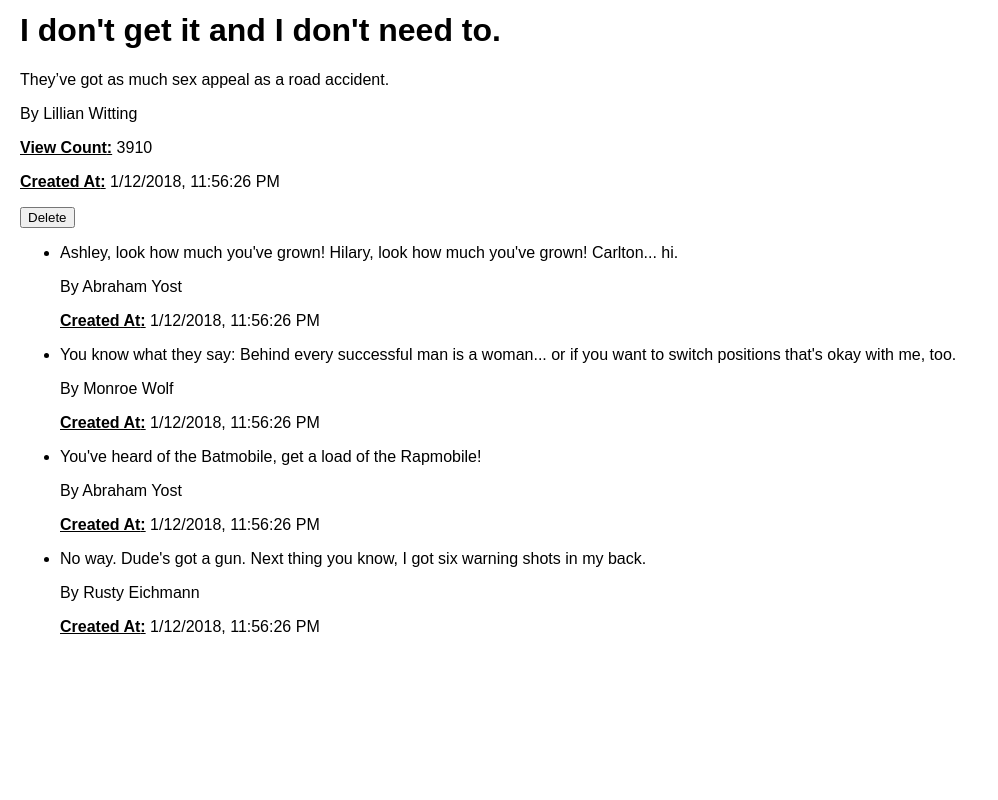
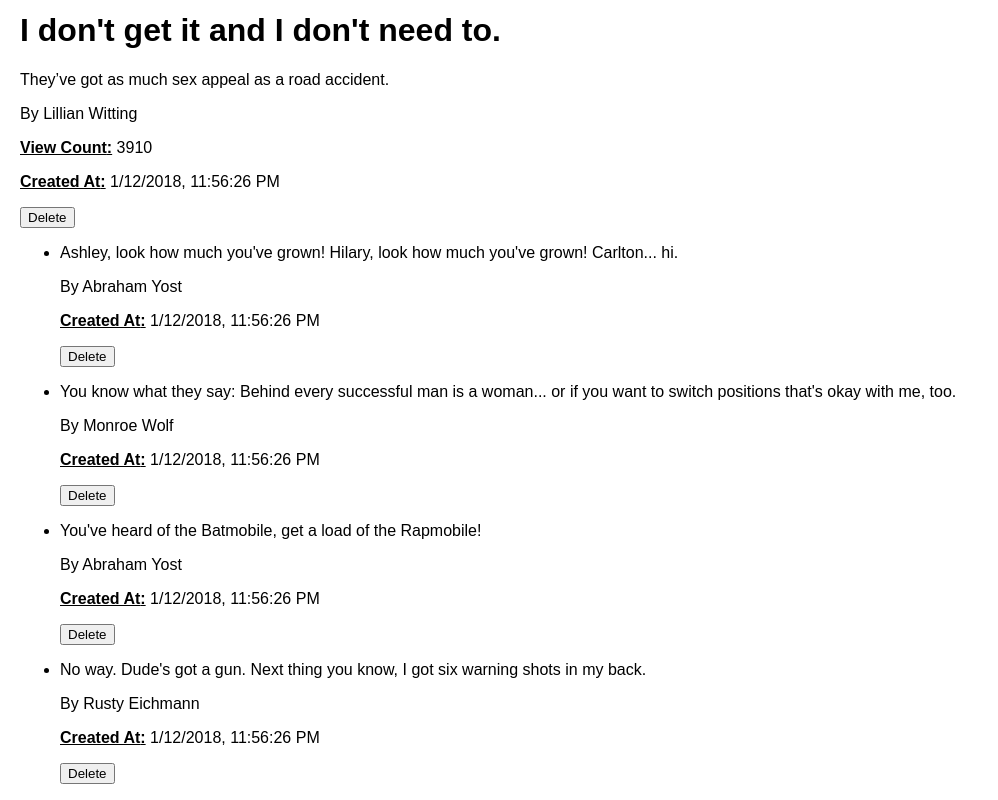
Before and after one commit to CodeCoreYVR/awesome-answers-react-apr-2018, a React (Create React App) app: page / in a window 1280 px wide. Shown: the part 905-1705 px from the top of the page, without its empty margins (0-998 px from the left). Before the commit the page ends 1557 px from the top, so only its background shows below. Built offline with nearby package versions, Linux system fonts and the light colour scheme.

Commit message:
Add demo for Delete an Answer

```diff
--- a/src/components/AnswerDetails.js
+++ b/src/components/AnswerDetails.js
@@ -2,6 +2,8 @@ import React from "react";
 import Field from "./Field";
 
 function AnswerDetails(props) {
+  const { onDeleteClick = () => {} } = props;
+
   return (
     <div className="AnswerDetails">
       <p>{props.body}</p>
@@ -10,6 +12,7 @@ function AnswerDetails(props) {
         name="Created At"
         value={new Date(props.created_at).toLocaleString()}
       />
+      <button onClick={() => onDeleteClick(props.id)}>Delete</button>
     </div>
   );
 }
--- a/src/components/AnswerList.js
+++ b/src/components/AnswerList.js
@@ -2,7 +2,7 @@ import React from "react";
 import AnswerDetails from "./AnswerDetails";
 
 function AnswerList(props) {
-  const { answers = [] } = props;
+  const { answers = [], onAnswerDeleteClick = () => {} } = props;
 
   return (
     <ul>
@@ -15,6 +15,7 @@ function AnswerList(props) {
           /> */}
           <AnswerDetails
             {...answer}
+            onDeleteClick={onAnswerDeleteClick}
             author={{ full_name: answer.author_full_name }}
           />
         </li>
--- a/src/components/QuestionShowPage.js
+++ b/src/components/QuestionShowPage.js
@@ -18,11 +18,23 @@ class QuestionShowPage extends Component {
     };
 
     this.deleteQuestion = this.deleteQuestion.bind(this);
+    this.deleteAnswer = this.deleteAnswer.bind(this);
   }
 
   deleteQuestion() {
     this.setState({
       question: null
+    });
+  }
+
+  deleteAnswer(id) {
+    const { question } = this.state;
+
+    this.setState({
+      question: {
+        ...question,
+        answers: question.answers.filter(a => a.id !== id)
+      }
     });
   }
 
@@ -41,7 +53,10 @@ class QuestionShowPage extends Component {
       <main className="QuestionShowPage">
         <QuestionDetails {...question} />
         <button onClick={this.deleteQuestion}>Delete</button>
-        <AnswerList answers={question.answers} />
+        <AnswerList
+          onAnswerDeleteClick={this.deleteAnswer}
+          answers={question.answers}
+        />
       </main>
     );
   }
```
